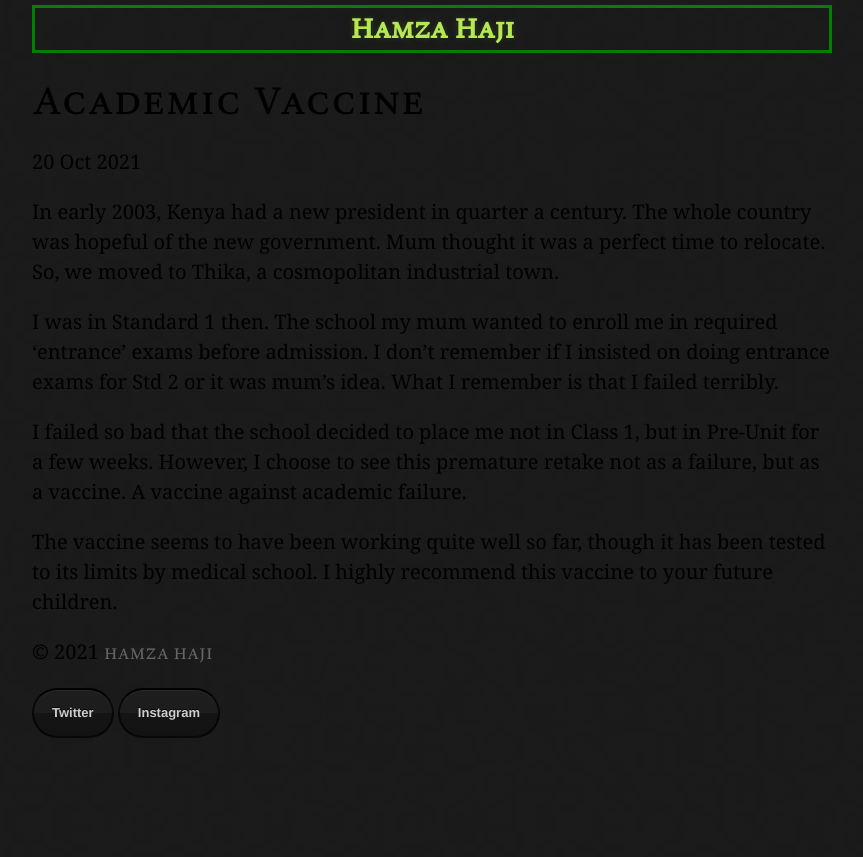
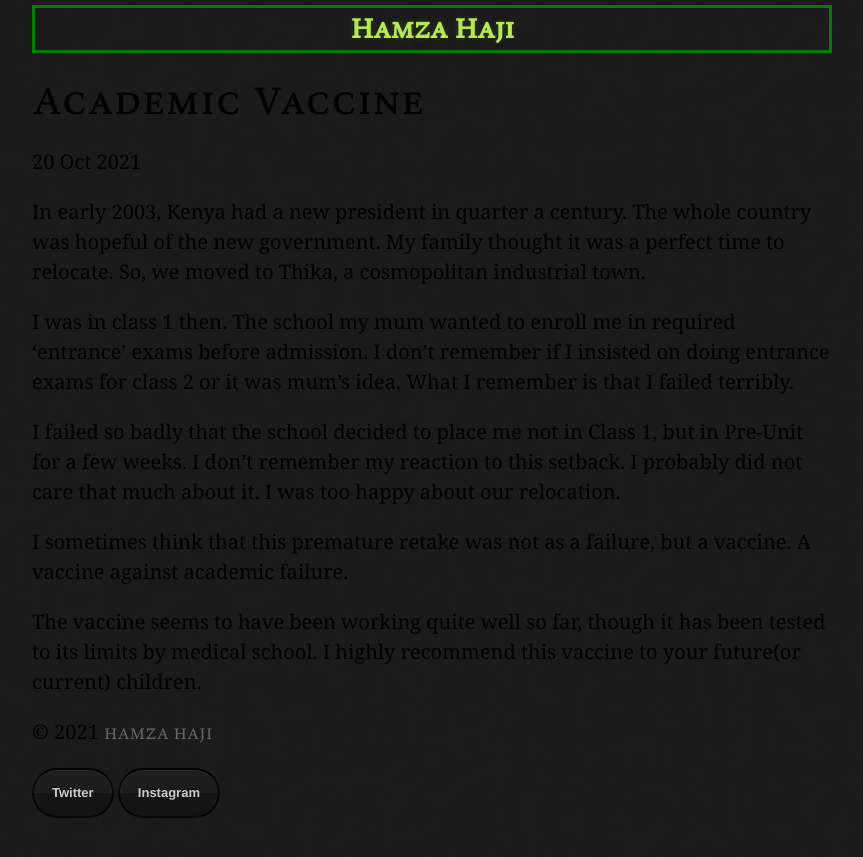
Before and after one commit to hamzambo/hamzambo.github.io, a Jekyll site: the page built from _posts/2021-10-20-Academic-vaccine.md, in a window 1280 px wide. Shown: the top 857 px of the page, without its empty margins (208-1071 px from the left). Built offline with Jekyll 4.4.1, drawn with Linux system fonts in a browser that asks for light colours.

Commit message:
Update 2021-10-20-Academic-vaccine.md

```diff
--- a/_posts/2021-10-20-Academic-vaccine.md
+++ b/_posts/2021-10-20-Academic-vaccine.md
@@ -5,27 +5,31 @@ permalink: vaccine
 ---
 In early 2003, Kenya had a new president in
 quarter a century. The whole country was
-hopeful of the new government. Mum thought it
+hopeful of the new government. My family thought it
 was a perfect time to relocate. So, we moved to
 Thika, a cosmopolitan industrial town.
 
-I was in Standard 1 then. The school my mum
+I was in class 1 then. The school my mum
 wanted to enroll me in required 'entrance' exams
 before admission. I don't remember if I insisted
-on doing entrance exams for Std 2 or it was
+on doing entrance exams for class 2 or it was
 mum's idea. What I remember is that I failed
 terribly.
 
-I failed so bad that the school decided to place
+I failed so badly that the school decided to place
 me not in Class 1, but in Pre-Unit for a few
-weeks. However, I choose to see this premature
-retake not as a failure, but as a vaccine. A
+weeks. I don't remember my reaction to this setback.
+I probably did not care that much about it. I was
+too happy about our relocation.
+
+I sometimes think that this premature
+retake was not as a failure, but a vaccine. A
 vaccine against academic failure.
 
 The vaccine seems to have been working quite
 well so far, though it has been tested to its limits
 by medical school. I highly
-recommend this vaccine to your future children.
+recommend this vaccine to your future(or current) children.
 
 
 © 2021 <a class="small" href="/">HAMZA HAJI</a>
```
